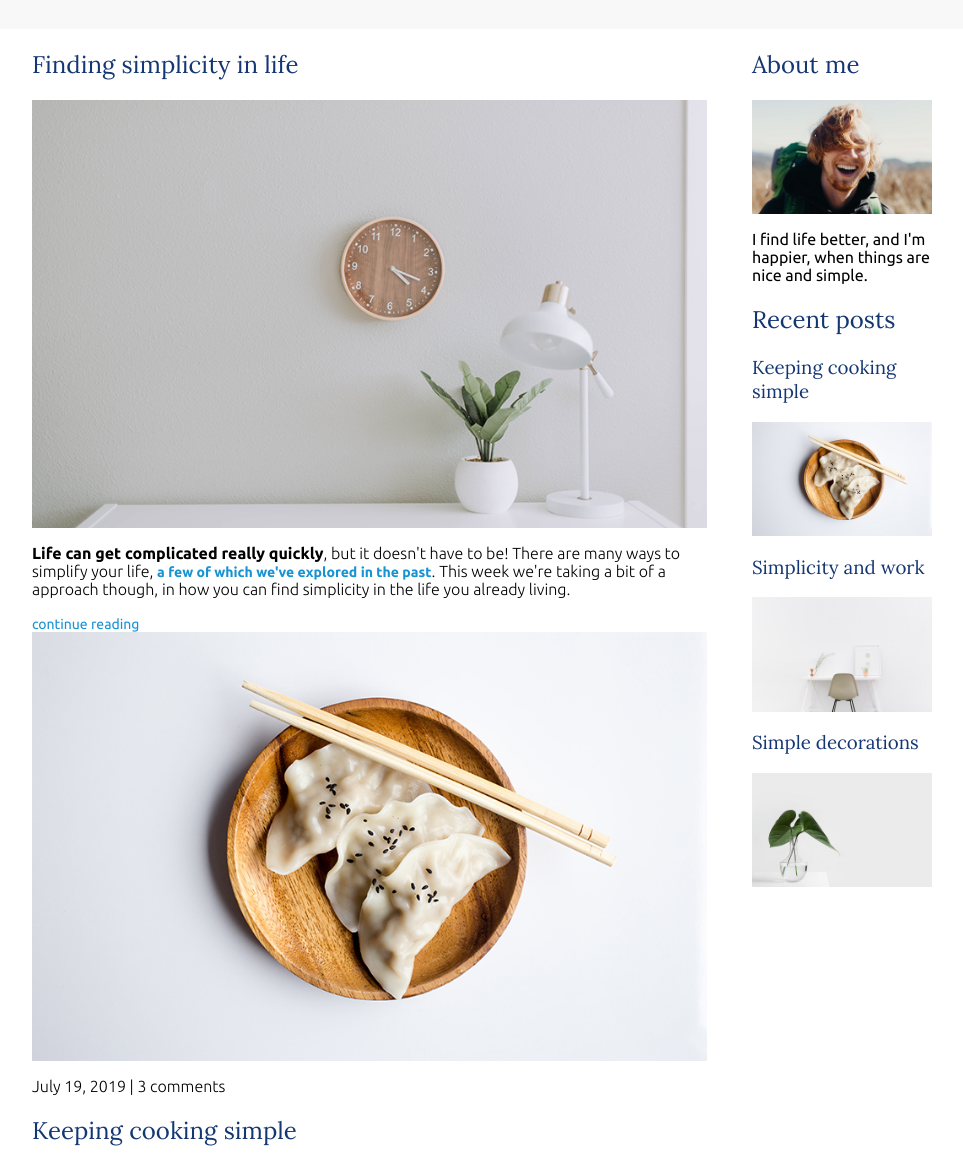
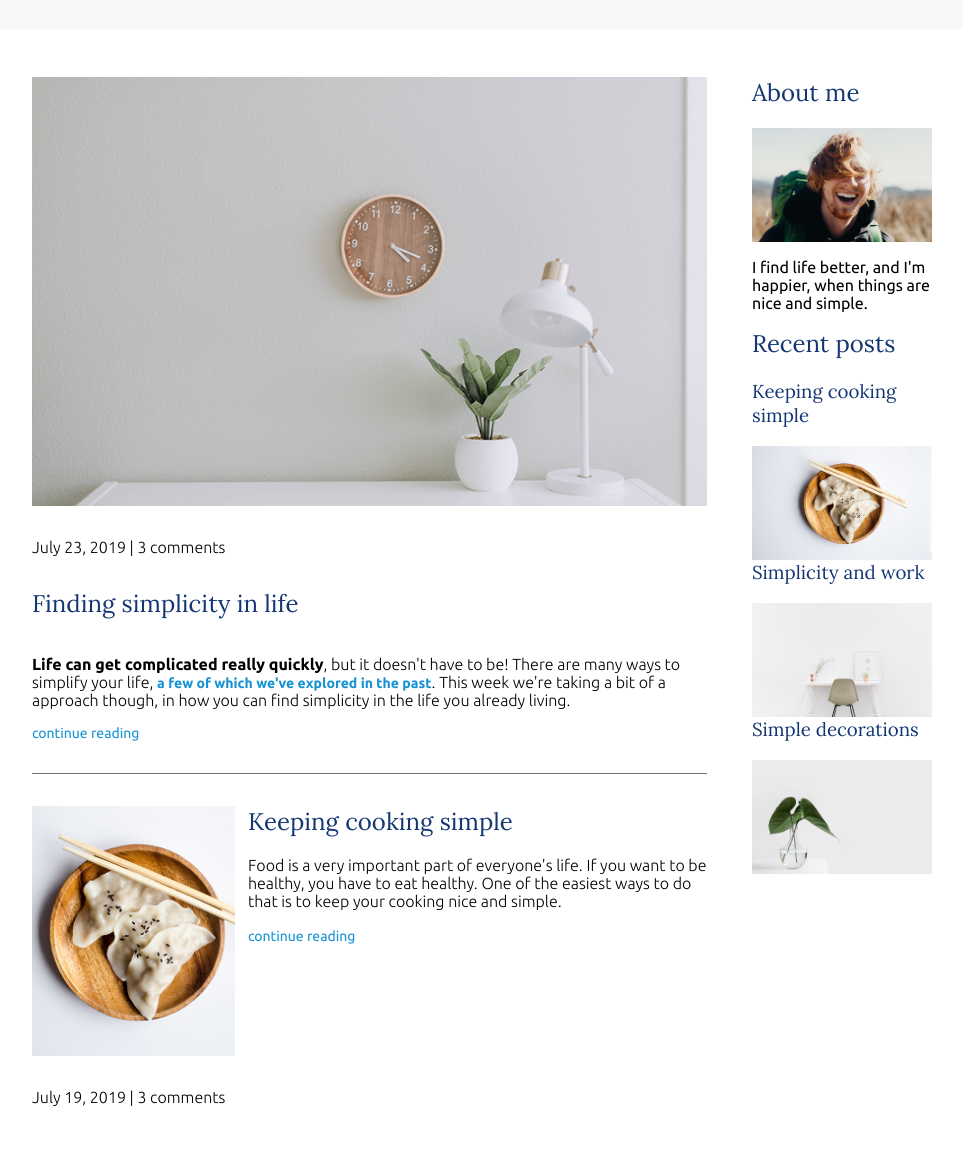
Before and after one commit to DJendryczka/nav-new, a website: page index.html in a window 1280 px wide. Shown: the part 89-1252 px from the top of the page, without its empty margins (158-1121 px from the left). Drawn offline with Linux system fonts and the light colour scheme.

Commit message:
Add style to big screen main section

```diff
--- a/index.html
+++ b/index.html
@@ -31,8 +31,8 @@
       <main>
         <article class="content-featured">
           <h2>Finding simplicity in life</h2>
-          <img src="images/life.jpg" alt="pic of desk" />
-
+          <img src="images/life.jpg" alt="simple white desk on a white wall with a plant on the far right side" class="article-image" />
+          <p class="article-info">July 23, 2019 | 3 comments</p>
           <p>
             <span>Life can get complicated really quickly</span>, but it doesn't
             have to be! There are many ways to simplify your life, <a href="#" class="article-link">a few of
@@ -43,10 +43,6 @@
           <a href="#">continue reading</a>
         </article>
         <article class="content-recent">
-          <div class="img-content">
-            <img src="images/food.jpg" alt="" />
-            <p>July 19, 2019 | 3 comments</p>
-          </div>
           <div class="content-div">
             <h2>Keeping cooking simple</h2>
             <p>
@@ -56,12 +52,12 @@
             </p>
             <a href="#">continue reading</a>
           </div>
+          <div class="img-content">
+            <img src="images/food.jpg" alt="" class="article-image" />
+            <p class="article-info">July 19, 2019 | 3 comments</p>
+          </div>
         </article>
         <article class="content-recent">
-          <div class="img-content">
-            <img src="images/work.jpg" alt="" />
-            <p>July 12, 2019 | 3 comments</p>
-          </div>
           <div class="content-div">
             <h2>Simplicity and work</h2>
             <p>
@@ -72,12 +68,13 @@
             </p>
             <a href="#">continue reading</a>
           </div>
+          <div class="img-content">
+            <img src="images/work.jpg" alt="" class="article-image" />
+            <p class="article-info">July 12, 2019 | 3 comments</p>
+          </div>
         </article>
         <article class="content-recent">
-          <div class="img-content">
-            <img src="images/deco.jpg" alt="" />
-            <p>July 3, 2019 | 3 comments</p>
-          </div>
+
           <div class="content-div">
             <h2>Simple decorations</h2>
             <p>
@@ -87,6 +84,10 @@
               where you want it to and make things pop like never before.
             </p>
             <a href="#">continue reading</a>
+          </div>
+          <div class="img-content">
+            <img src="images/deco.jpg" alt="" class="article-image"/>
+            <p class="article-info">July 3, 2019 | 3 comments</p>
           </div>
         </article>
       </main>
--- a/sass/style.scss
+++ b/sass/style.scss
@@ -9,10 +9,13 @@ img {
 /* =================
 Typography
 ================= */
-h1, h2, h3{
+h1,
+h2,
+h3 {
   font-family: 'Lora', serif;
   font-weight: 400;
   color: #143774;
+  margin-top: 0;
 }
 
 h1 {
@@ -20,27 +23,30 @@ h1 {
   margin: 0;
   font-size: 2rem;
 }
-h2{
+h2 {
   font-size: 1.5rem;
 }
-span{
+span {
   font-weight: 700;
 }
-.article-link{
+.article-link {
   font-weight: 700;
 }
-article p{
+article p {
   font-weight: 300;
 }
-article a{
-  font-size: .875rem;
+article a {
+  font-size: 0.875rem;
   text-decoration: none;
   color: #1792d2;
 }
 article a:hover,
-article a:focus{
+article a:focus {
   color: #143774;
   text-decoration: underline;
+}
+.article-info {
+  margin: 2em 0;
 }
 header p {
   color: #1792d2;
@@ -67,15 +73,16 @@ header {
   background: #f8f8f8;
   text-align: center;
   padding: 2em;
+  margin-bottom: 3em;
 }
 @media (min-width: 675px) {
-  .container-flex{
+  .container-flex {
     flex-direction: row;
   }
-  main{
+  main {
     width: 75%;
   }
-  aside{
+  aside {
     width: 20%;
   }
 }
@@ -101,10 +108,10 @@ nav a:hover,
 nav a:focus {
   color: #1792d2;
 }
-.current-page{
+.current-page {
   border-bottom: 1px solid #707070;
 }
-.current-page:hover{
+.current-page:hover {
   color: #707070;
 }
 
@@ -117,11 +124,55 @@ footer p {
   margin: 0;
 }
 @media (max-width: 675px) {
-
   nav ul {
     flex-direction: column;
   }
   nav li {
-    margin: .5em 0;
+    margin: 0.5em 0;
   }
 }
+/* Articles */
+
+.content-featured {
+  border-bottom: 1px solid #707070;
+  padding-bottom: 2em;
+  margin-bottom: 2em;
+}
+.content-recent {
+  display: flex;
+  flex-direction: column;
+  margin-bottom: 2em;
+}
+.content-div {
+  order: 2;
+}
+.img-content {
+  order: 1;
+}
+@media (min-width: 675px) {
+  .content-recent {
+    flex-direction: row;
+    justify-content: space-between;
+  }
+  .content-div {
+    width: 68%;
+  }
+  .img-content {
+    width: 30%;
+  }
+  .content-featured {
+    display: flex;
+    flex-direction: column;
+  }
+  .article-image {
+    order: -2;
+  }
+
+  .article-info {
+    order: -1;
+  }
+  .article-image {
+    min-height: 250px;
+    object-fit: cover;
+  }
+}
```
Also changed, not shown: css/style.css, 1 other file.
